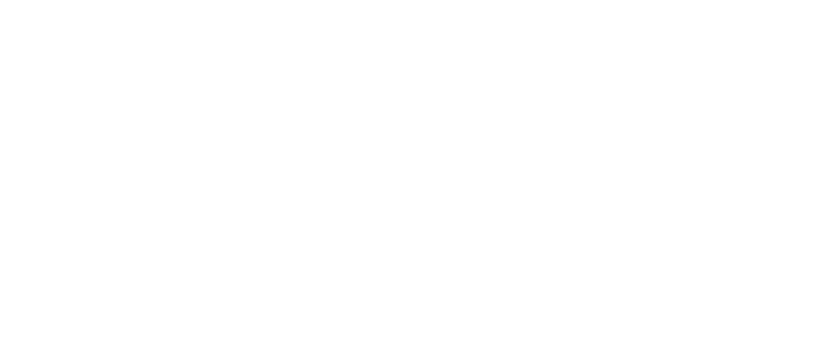
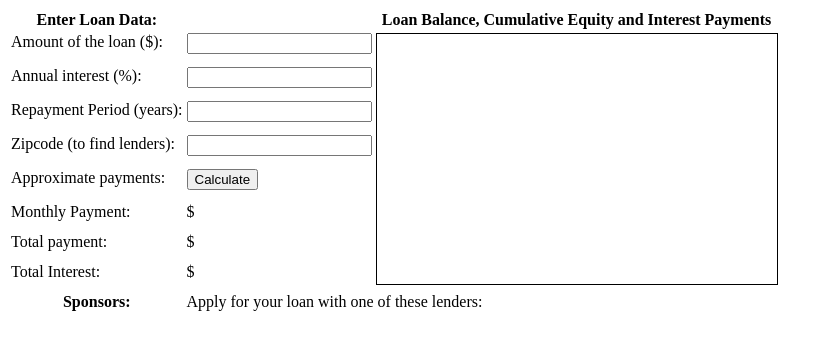
Before and after one commit to MoeRayo/loan-calculator, a website: page index.html in a window 1280 px wide. Shown: the whole page, without its empty margins (0-830 px from the left). Drawn offline with Linux system fonts and the light colour scheme.

Commit message:
feeat: creation of the base html and css styles

```diff
--- a/css/styles.css
+++ b/css/styles.css
@@ -0,0 +1,16 @@
+.output {
+	font-weight: bold;
+}
+
+#payment {
+	text-decoration: underline;
+}
+
+#graph {
+	border: solid black 1px;
+}
+
+th,
+td {
+	vertical-align: top;
+}
--- a/index.html
+++ b/index.html
@@ -11,6 +11,55 @@
 		<title>Loan Calculator</title>
 	</head>
 	<body>
+		<table>
+			<tr>
+				<th>Enter Loan Data:</th>
+				<td></td>
+				<th>Loan Balance, Cumulative Equity and Interest Payments</th>
+			</tr>
+			<tr>
+				<td>Amount of the loan ($):</td>
+				<td><input onchange="calculate();" id="amount" /></td>
+				<td rowspan="8">
+					<canvas id="graph" width="400" height="250"></canvas>
+				</td>
+			</tr>
+			<tr>
+				<td>Annual interest (%):</td>
+				<td><input id="apr" onchange="calculate();" /></td>
+			</tr>
+			<tr>
+				<td>Repayment Period (years):</td>
+				<td><input id="years" onchange="calculate();" /></td>
+			</tr>
+			<tr>
+				<td>Zipcode (to find lenders):</td>
+				<td><input id="zipcode" onchange="calculate();" /></td>
+			</tr>
+			<tr>
+				<td>Approximate payments:</td>
+				<td><button onclick="calculate();">Calculate</button></td>
+			</tr>
+			<tr>
+				<td>Monthly Payment:</td>
+				<td>$<span class="output" id="payment"></span></td>
+			</tr>
+			<tr>
+				<td>Total payment:</td>
+				<td>$<span class="output" id="total"></span></td>
+			</tr>
+			<tr>
+				<td>Total Interest:</td>
+				<td>$<span class="output" id="totalinterest"></span></td>
+			</tr>
+			<tr>
+				<th>Sponsors:</th>
+				<td colspan="2">
+					Apply for your loan with one of these lenders:
+					<div id="lenders"></div>
+				</td>
+			</tr>
+		</table>
 		<script src="js/app.js"></script>
 	</body>
 </html>
```
Lines whose indentation alone changed are shown as unchanged.
